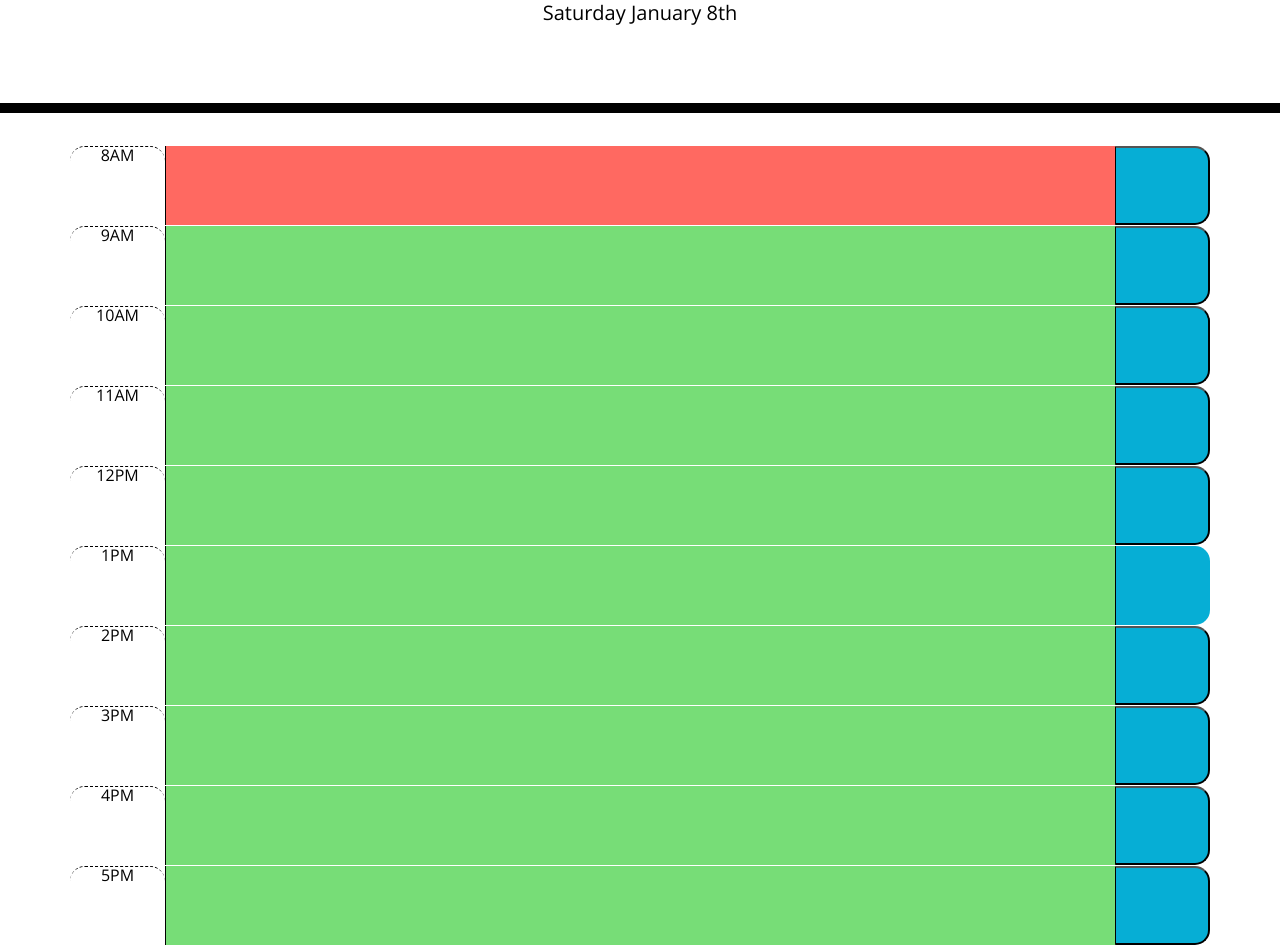
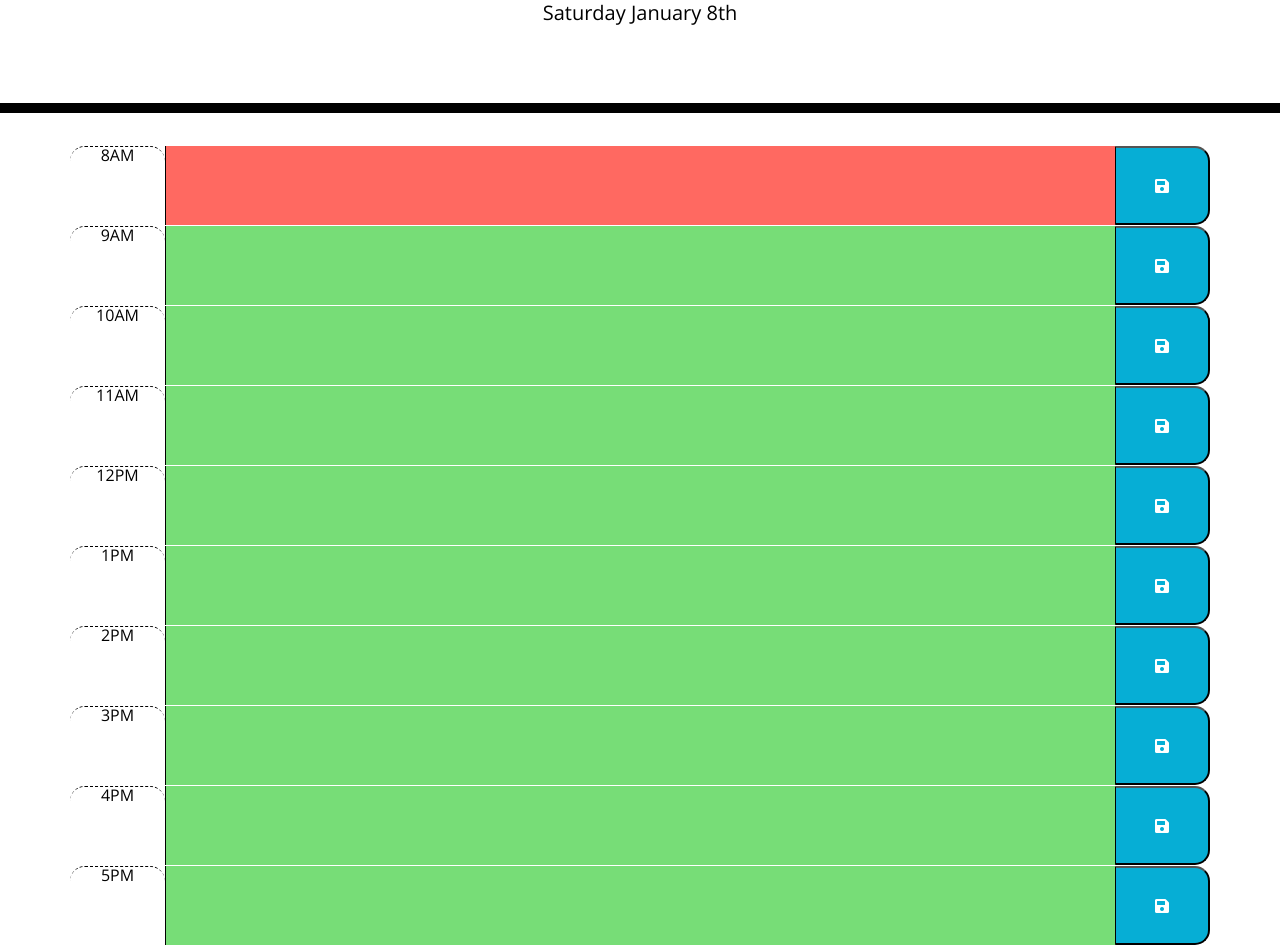
Before and after one commit to lauragupta/daily-scheduler, a plain HTML site: page index.html in a window 1280 px wide. Shown: the part 191-1136 px from the top of the page. Drawn offline with nearby package versions, Linux system fonts and the light colour scheme.

Commit message:
adding disk icon to buttons and fixing one broken button

```diff
--- a/index.html
+++ b/index.html
@@ -33,52 +33,52 @@
       <div class="row">
           <div class="hour time-block col-1">8AM</div>
           <textarea class="col-10" data-id="8"></textarea>
-          <button class="saveBtn col-1" data-id="8"></button>
+          <button class="saveBtn col-1" data-id="8"><i class="fas fa-save"></i></button>
       </div>
       <div class="row">
         <div class="hour time-block col-1">9AM</div>
         <textarea class="col-10" data-id="9"></textarea>
-        <button class="saveBtn col-1" data-id="9"></button>
+        <button class="saveBtn col-1" data-id="9"><i class="fas fa-save"></i></button>
       </div>
       <div class="row">
         <div class="hour time-block col-1">10AM</div>
         <textarea class="col-10" data-id="10"></textarea>
-        <button class="saveBtn col-1" data-id="10"></button>
+        <button class="saveBtn col-1" data-id="10"><i class="fas fa-save"></i></button>
       </div>
       <div class="row">
         <div class="hour time-block col-1">11AM</div>
         <textarea class="col-10" data-id="11"></textarea>
-        <button class="saveBtn col-1" data-id="11"></button>
+        <button class="saveBtn col-1" data-id="11"><i class="fas fa-save"></i></button>
       </div>
       <div class="row">
         <div class="hour time-block col-1">12PM</div>
         <textarea class="col-10"  data-id="12"></textarea>
-        <button class="saveBtn col-1" data-id="12"></button>
+        <button class="saveBtn col-1" data-id="12"><i class="fas fa-save"></i></button>
       </div>
       <div class="row">
         <div class="hour time-block col-1">1PM</div>
         <textarea class="col-10" data-id="13"></textarea>
-        <div class="saveBtn col-1" data-id="13"></div>
+        <button class="saveBtn col-1" data-id="13"><i class="fas fa-save"></i></button>
       </div>
       <div class="row">
         <div class="hour time-block col-1">2PM</div>
         <textarea class="col-10" data-id="14"></textarea>
-        <button class="saveBtn col-1" data-id="14"></button>
+        <button class="saveBtn col-1" data-id="14"><i class="fas fa-save"></i></button>
       </div>
       <div class="row">
         <div class="hour time-block col-1">3PM</div>
         <textarea class="col-10" data-id="15"></textarea>
-        <button class="saveBtn col-1" data-id="15"></button>
+        <button class="saveBtn col-1" data-id="15"><i class="fas fa-save"></i></button>
       </div>
       <div class="row">
         <div class="hour time-block col-1">4PM</div>
         <textarea class="col-10" data-id="16"></textarea>
-        <button class="saveBtn col-1" data-id="16"></button>
+        <button class="saveBtn col-1" data-id="16"><i class="fas fa-save"></i></button>
       </div>
       <div class="row">
         <div class="hour time-block col-1">5PM</div>
         <textarea class="col-10" data-id="17"></textarea>
-        <button class="saveBtn col-1" data-id="17"></button>
+        <button class="saveBtn col-1" data-id="17"><i class="fas fa-save"></i></button>
       </div>
 
 
```
